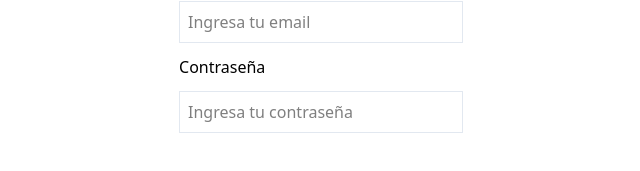
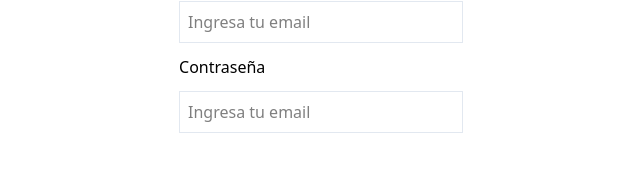
Before and after one commit to LeoCiru/meeti-next, a Next.js app: page /auth/login in a window 1280 px wide. Shown: the part 315-486 px from the top of the page, without its empty margins (319-959 px from the left). Built offline with nearby package versions, Linux system fonts and the light colour scheme.

Commit message:
Crear componente reutilizable para inputs

```diff
--- a/src/features/auth/components/LoginForm.tsx
+++ b/src/features/auth/components/LoginForm.tsx
@@ -1,6 +1,7 @@
 "use client"
 
 import Form from "@/src/shared/components/forms/Form"
+import FormInput from "@/src/shared/components/forms/FormInput"
 import FormLabel from "@/src/shared/components/forms/FormLabel"
 
 
@@ -8,10 +9,10 @@ export default function LoginForm() {
   return (
     <Form>
         <FormLabel htmlFor="email">Email</FormLabel>
-        <input type="email" id="email" placeholder="Ingresa tu email" className="border border-slate-200 w-full p-2"/>
+        <FormInput type="email" id="email" placeholder="Ingresa tu email" />
 
         <FormLabel htmlFor="password">Contraseña</FormLabel>
-        <input type="password" id="password" placeholder="Ingresa tu contraseña" className="border border-slate-200 w-full p-2"/>
+        <FormInput type="password" id="password" placeholder="Ingresa tu email" />
     </Form>
   )
 }
--- /dev/null
+++ b/src/shared/components/forms/FormInput.tsx
@@ -0,0 +1,13 @@
+import clsx from "clsx"
+import { InputHTMLAttributes } from "react"
+
+type Props = InputHTMLAttributes<HTMLInputElement>
+
+export default function FormInput(props : Props) {
+
+    const { className } = props;
+
+  return (
+    <input {...props} className={clsx("border border-slate-200 w-full p-2", className)}/>
+  )
+}
```
